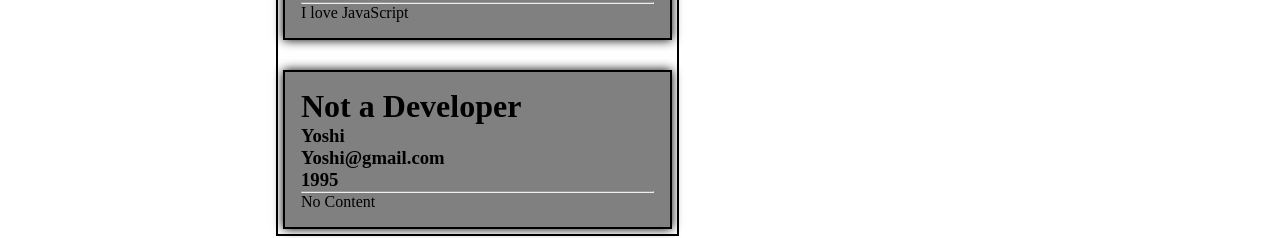
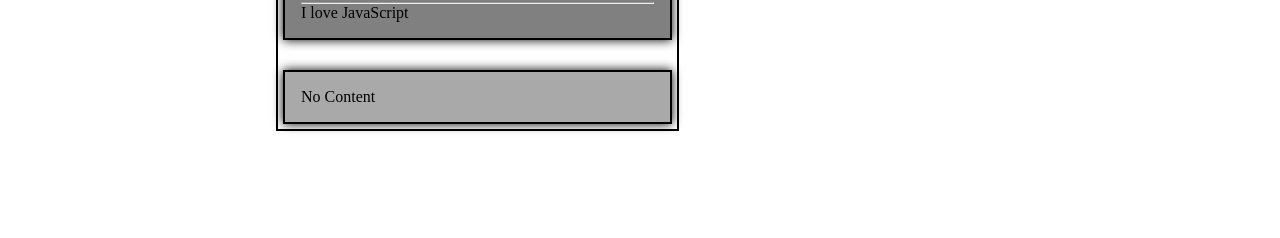
Before and after one commit to Yasin-Horani/react-for-fun, a React (Create React App) app: page / in a window 1280 px wide. Shown: the part 654-892 px from the top of the page. After the commit the page ends 805 px from the top, so only its background shows below. Built offline with nearby package versions, Linux system fonts and the light colour scheme.

Commit message:
Rendering the arricle

```diff
--- a/src/components/Article.tsx
+++ b/src/components/Article.tsx
@@ -1,4 +1,4 @@
-import { title } from "process";
+import { title } from "process"; // <- this import is probably unnecessary
 import "./styles/Article.css";
 
 type ArticleProps = {
@@ -10,9 +10,21 @@ type ArticleProps = {
 };
 
 function Article(props: ArticleProps) {
-  const { title, name, email, year, content="No Content" } = props;
+  const { title, name, email, year, content = "No Content" } = props;
+
   return (
     <>
+      {content == null || content === "No Content" ? (
+        <div
+          style={{
+            backgroundColor: "darkgray",
+            boxShadow: "0px 0px 10px 0px black",
+          }}
+          className="article no-content"
+        >
+          No Content
+        </div>
+      ) : (
         <div
           className="article"
           style={{
@@ -27,6 +39,7 @@ function Article(props: ArticleProps) {
           <hr />
           <p>{content}</p>
         </div>
+      )}
     </>
   );
 }
```
Lines whose indentation alone changed are shown as unchanged.
